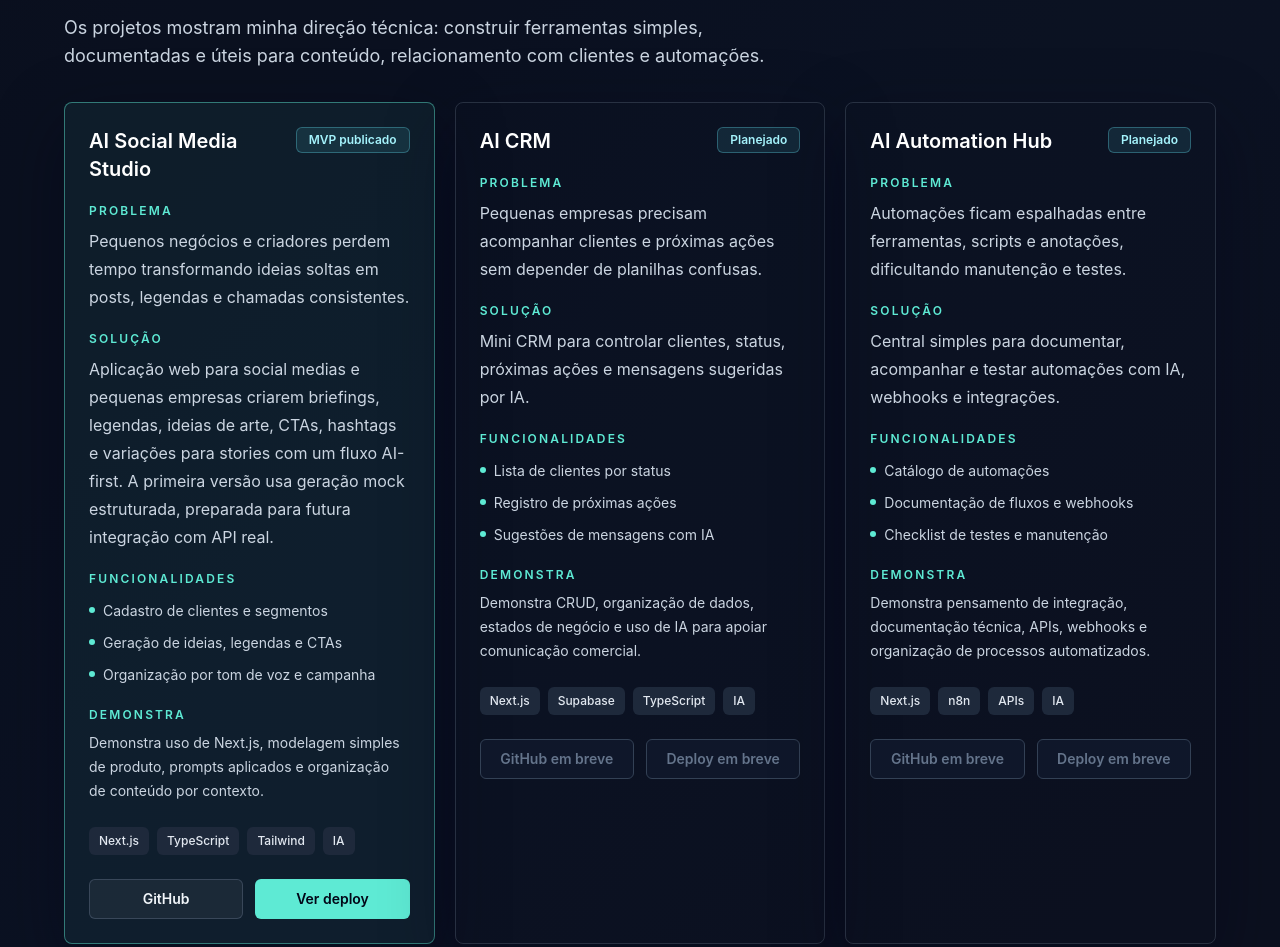
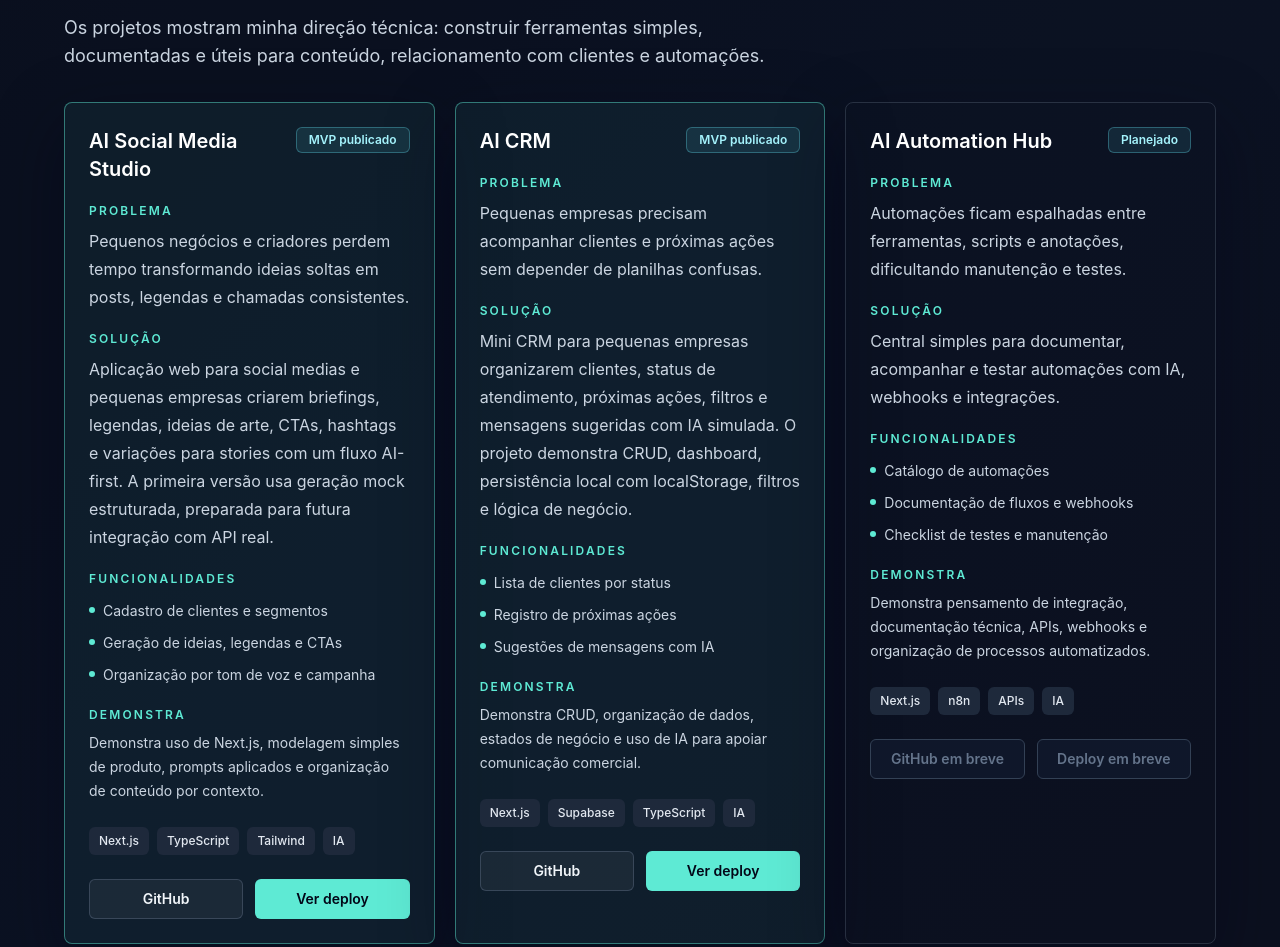
Before and after one commit to Clarksonbr/victor-giovani-portfolio, a Next.js app: page / in a window 1280 px wide. Shown: the part 2665-3612 px from the top of the page. Built offline with nearby package versions, Linux system fonts and the light colour scheme.

Commit message:
Update AI CRM project card

```diff
--- a/src/app/page.tsx
+++ b/src/app/page.tsx
@@ -69,7 +69,7 @@ const projects = [
     problem:
       "Pequenas empresas precisam acompanhar clientes e próximas ações sem depender de planilhas confusas.",
     description:
-      "Mini CRM para controlar clientes, status, próximas ações e mensagens sugeridas por IA.",
+      "Mini CRM para pequenas empresas organizarem clientes, status de atendimento, próximas ações, filtros e mensagens sugeridas com IA simulada. O projeto demonstra CRUD, dashboard, persistência local com localStorage, filtros e lógica de negócio.",
     features: [
       "Lista de clientes por status",
       "Registro de próximas ações",
@@ -77,11 +77,11 @@ const projects = [
     ],
     demonstrates:
       "Demonstra CRUD, organização de dados, estados de negócio e uso de IA para apoiar comunicação comercial.",
-    status: "Planejado",
+    status: "MVP publicado",
     stack: ["Next.js", "Supabase", "TypeScript", "IA"],
-    githubUrl: "",
-    deployUrl: "",
-    featured: false
+    githubUrl: "https://github.com/Clarksonbr/ai-crm",
+    deployUrl: "https://ai-crm-ebon.vercel.app/",
+    featured: true
   },
   {
     title: "AI Automation Hub",
```
